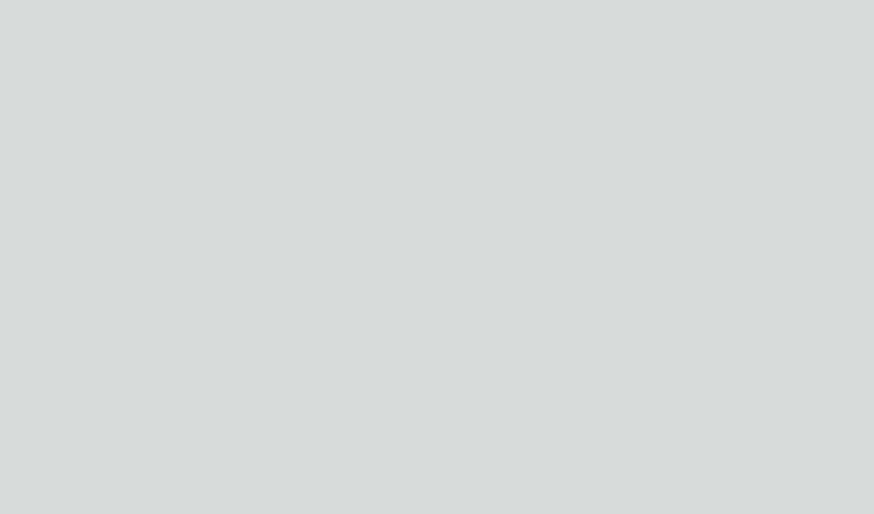
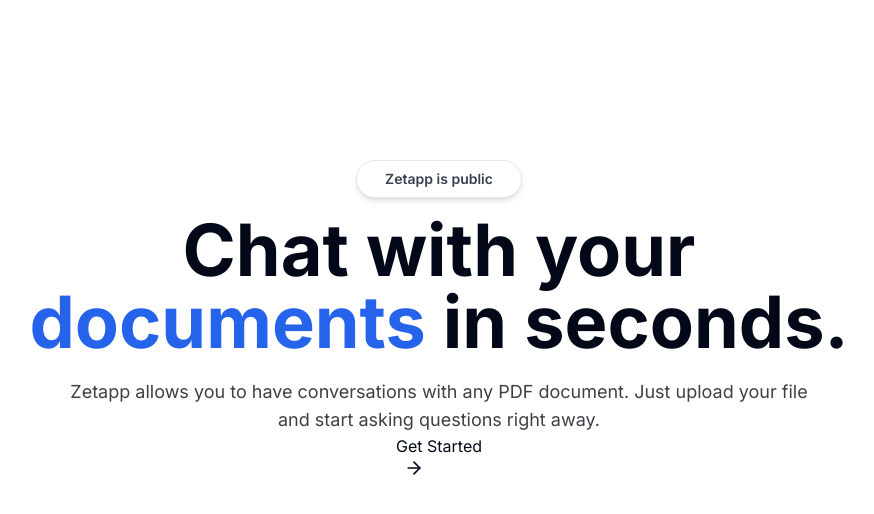
Before and after one commit to ahmadbadawikr/zetapp, a Next.js app: page / in a window 1280 px wide. Shown: the top 514 px of the page, without its empty margins (201-1075 px from the left). Built offline with nearby package versions, Linux system fonts and the light colour scheme.

Commit message:
tailwind config, layout, page, shadcn setup

```diff
--- a/package.json
+++ b/package.json
@@ -9,11 +9,15 @@
     "lint": "next lint"
   },
   "dependencies": {
+    "@tailwindcss/typography": "^0.5.13",
+    "class-variance-authority": "^0.7.0",
     "clsx": "^2.1.1",
+    "lucide-react": "^0.414.0",
     "next": "14.2.5",
     "react": "^18",
     "react-dom": "^18",
-    "tailwind-merge": "^2.4.0"
+    "tailwind-merge": "^2.4.0",
+    "tailwindcss-animate": "^1.0.7"
   },
   "devDependencies": {
     "@types/node": "^20",
--- a/src/app/globals.css
+++ b/src/app/globals.css
@@ -2,32 +2,68 @@
 @tailwind components;
 @tailwind utilities;
 
-:root {
-  --foreground-rgb: 0, 0, 0;
-  --background-start-rgb: 214, 219, 220;
-  --background-end-rgb: 255, 255, 255;
-}
+@layer base {
+  :root {
+    --background: 0 0% 100%;
+    --foreground: 222.2 84% 4.9%;
+    --card: 0 0% 100%;
+    --card-foreground: 222.2 84% 4.9%;
+    --popover: 0 0% 100%;
+    --popover-foreground: 222.2 84% 4.9%;
+    --primary: 222.2 47.4% 11.2%;
+    --primary-foreground: 210 40% 98%;
+    --secondary: 210 40% 96.1%;
+    --secondary-foreground: 222.2 47.4% 11.2%;
+    --muted: 210 40% 96.1%;
+    --muted-foreground: 215.4 16.3% 46.9%;
+    --accent: 210 40% 96.1%;
+    --accent-foreground: 222.2 47.4% 11.2%;
+    --destructive: 0 84.2% 60.2%;
+    --destructive-foreground: 210 40% 98%;
+    --border: 214.3 31.8% 91.4%;
+    --input: 214.3 31.8% 91.4%;
+    --ring: 222.2 84% 4.9%;
+    --radius: 0.5rem;
+    --chart-1: 12 76% 61%;
+    --chart-2: 173 58% 39%;
+    --chart-3: 197 37% 24%;
+    --chart-4: 43 74% 66%;
+    --chart-5: 27 87% 67%;
+  }
 
-@media (prefers-color-scheme: dark) {
-  :root {
-    --foreground-rgb: 255, 255, 255;
-    --background-start-rgb: 0, 0, 0;
-    --background-end-rgb: 0, 0, 0;
+  .dark {
+    --background: 222.2 84% 4.9%;
+    --foreground: 210 40% 98%;
+    --card: 222.2 84% 4.9%;
+    --card-foreground: 210 40% 98%;
+    --popover: 222.2 84% 4.9%;
+    --popover-foreground: 210 40% 98%;
+    --primary: 210 40% 98%;
+    --primary-foreground: 222.2 47.4% 11.2%;
+    --secondary: 217.2 32.6% 17.5%;
+    --secondary-foreground: 210 40% 98%;
+    --muted: 217.2 32.6% 17.5%;
+    --muted-foreground: 215 20.2% 65.1%;
+    --accent: 217.2 32.6% 17.5%;
+    --accent-foreground: 210 40% 98%;
+    --destructive: 0 62.8% 30.6%;
+    --destructive-foreground: 210 40% 98%;
+    --border: 217.2 32.6% 17.5%;
+    --input: 217.2 32.6% 17.5%;
+    --ring: 212.7 26.8% 83.9%;
+    --chart-1: 220 70% 50%;
+    --chart-2: 160 60% 45%;
+    --chart-3: 30 80% 55%;
+    --chart-4: 280 65% 60%;
+    --chart-5: 340 75% 55%;
   }
 }
 
-body {
-  color: rgb(var(--foreground-rgb));
-  background: linear-gradient(
-      to bottom,
-      transparent,
-      rgb(var(--background-end-rgb))
-    )
-    rgb(var(--background-start-rgb));
-}
-
-@layer utilities {
-  .text-balance {
-    text-wrap: balance;
+@layer base {
+  * {
+    @apply border-border;
+  }
+  body {
+    @apply bg-background text-foreground;
   }
 }
--- a/src/app/layout.tsx
+++ b/src/app/layout.tsx
@@ -1,6 +1,7 @@
 import type { Metadata } from "next";
 import { Inter } from "next/font/google";
 import "./globals.css";
+import { cn } from "@/lib/utils";
 
 const inter = Inter({ subsets: ["latin"] });
 
@@ -11,12 +12,17 @@
 
 export default function RootLayout({
   children,
-}: Readonly<{
+}: {
   children: React.ReactNode;
-}>) {
+}) {
   return (
-    <html lang="en">
-      <body className={inter.className}>{children}</body>
+    <html lang="en" className="light">
+      <body className={cn(
+        'min-h-screen font-sans antialiased grainy',
+        inter.className
+      )}>
+        {children}
+      </body>
     </html>
   );
 }
--- a/src/app/page.tsx
+++ b/src/app/page.tsx
@@ -1,16 +1,26 @@
+import MaxWidthWrapper from '@/components/MaxWidthWrapper'
 import React, { ReactNode } from 'react';
+import Link from 'next/link';
+import { ArrowRight } from 'lucide-react';
 
-type MaxWidthWrapperProps = {
-  className?: string;
-  children: ReactNode;
-};
 
-const MaxWidthWrapper: React.FC<MaxWidthWrapperProps> = ({ className, children }) => {
+export default function Home() {
   return (
-    <div className={className}>
-      {children}
-    </div>
-  );
-};
-
-export default MaxWidthWrapper;
+      <MaxWidthWrapper className='mb-12 mt-28 sm:mt-40 flex flex-col items-center justify-center text-center'>
+        <div className='mx-auto mb-4 flex max-w-fit items-center justify-center space-x-2 overflow-hidden rounded-full border border-gray-200 bg-white px-7 py-2 shadow-md backdrop-blur transition-all hover:border-gray-300 hover:bg-white/50'>
+          <p className='text-sm font-semibold text-gray-700'>
+            Zetapp is public
+          </p>
+        </div>
+        <h1 className='max-w-4xl text-5xl font-bold md:text-6xl lg:text-7xl'>
+        Chat with your <span className='text-blue-600'>documents</span> in seconds.
+        </h1>
+        <p className='mt-5 max-w-prose text-zinc-700 sm:text-lg'>
+          Zetapp allows you to have conversations with any PDF document. Just upload your file and start asking questions right away.
+        </p>
+        <Link href={'/dashboard'} target='_blank'>
+          Get Started <ArrowRight className='ml-2 h-5 w-5'></ArrowRight>
+        </Link>
+      </MaxWidthWrapper>
+  )
+}
--- a/src/components/MaxWidthWrapper.tsx
+++ b/src/components/MaxWidthWrapper.tsx
@@ -1,17 +1,16 @@
-import { cn } from "@/lib/utils"
-import { ReactNode } from "react"
+import React, { ReactNode } from 'react';
 
-const MaxWidthWrapper = ({
-    className,
-    children
-}: {
-    className?: string
-    children: ReactNode
-}) => {
-    <div className={cn("mx-auto w-full max-w-screen-xl px-2.5 md:px-20", className)}>
-        {children}
+type MaxWidthWrapperProps = {
+  className?: string;
+  children: ReactNode;
+};
+
+const MaxWidthWrapper: React.FC<MaxWidthWrapperProps> = ({ className, children }) => {
+  return (
+    <div className={className}>
+      {children}
     </div>
+  );
+};
 
-}
-
-export default MaxWidthWrapper
+export default MaxWidthWrapper;
--- a/src/lib/utils.ts
+++ b/src/lib/utils.ts
@@ -1,6 +1,6 @@
-import clsx, { ClassValue } from "clsx";
-import { twMerge } from "tailwind-merge";
+import { type ClassValue, clsx } from "clsx"
+import { twMerge } from "tailwind-merge"
 
 export function cn(...inputs: ClassValue[]) {
-  return twMerge(clsx(inputs));
+  return twMerge(clsx(inputs))
 }
--- a/tailwind.config.ts
+++ b/tailwind.config.ts
@@ -1,20 +1,80 @@
-import type { Config } from "tailwindcss";
+import type { Config } from "tailwindcss"
 
-const config: Config = {
+const config = {
+  darkMode: ["class"],
   content: [
-    "./src/pages/**/*.{js,ts,jsx,tsx,mdx}",
-    "./src/components/**/*.{js,ts,jsx,tsx,mdx}",
-    "./src/app/**/*.{js,ts,jsx,tsx,mdx}",
-  ],
+    './pages/**/*.{ts,tsx}',
+    './components/**/*.{ts,tsx}',
+    './app/**/*.{ts,tsx}',
+    './src/**/*.{ts,tsx}',
+	],
+  prefix: "",
   theme: {
+    container: {
+      center: true,
+      padding: "2rem",
+      screens: {
+        "2xl": "1400px",
+      },
+    },
     extend: {
-      backgroundImage: {
-        "gradient-radial": "radial-gradient(var(--tw-gradient-stops))",
-        "gradient-conic":
-          "conic-gradient(from 180deg at 50% 50%, var(--tw-gradient-stops))",
+      colors: {
+        border: "hsl(var(--border))",
+        input: "hsl(var(--input))",
+        ring: "hsl(var(--ring))",
+        background: "hsl(var(--background))",
+        foreground: "hsl(var(--foreground))",
+        primary: {
+          DEFAULT: "hsl(var(--primary))",
+          foreground: "hsl(var(--primary-foreground))",
+        },
+        secondary: {
+          DEFAULT: "hsl(var(--secondary))",
+          foreground: "hsl(var(--secondary-foreground))",
+        },
+        destructive: {
+          DEFAULT: "hsl(var(--destructive))",
+          foreground: "hsl(var(--destructive-foreground))",
+        },
+        muted: {
+          DEFAULT: "hsl(var(--muted))",
+          foreground: "hsl(var(--muted-foreground))",
+        },
+        accent: {
+          DEFAULT: "hsl(var(--accent))",
+          foreground: "hsl(var(--accent-foreground))",
+        },
+        popover: {
+          DEFAULT: "hsl(var(--popover))",
+          foreground: "hsl(var(--popover-foreground))",
+        },
+        card: {
+          DEFAULT: "hsl(var(--card))",
+          foreground: "hsl(var(--card-foreground))",
+        },
+      },
+      borderRadius: {
+        lg: "var(--radius)",
+        md: "calc(var(--radius) - 2px)",
+        sm: "calc(var(--radius) - 4px)",
+      },
+      keyframes: {
+        "accordion-down": {
+          from: { height: "0" },
+          to: { height: "var(--radix-accordion-content-height)" },
+        },
+        "accordion-up": {
+          from: { height: "var(--radix-accordion-content-height)" },
+          to: { height: "0" },
+        },
+      },
+      animation: {
+        "accordion-down": "accordion-down 0.2s ease-out",
+        "accordion-up": "accordion-up 0.2s ease-out",
       },
     },
   },
-  plugins: [],
-};
-export default config;
+  plugins: [require("tailwindcss-animate")],
+} satisfies Config
+
+export default config
```
Also changed, not shown: components.json (added), 1 other file (tests, documents, lock files or other folders).
